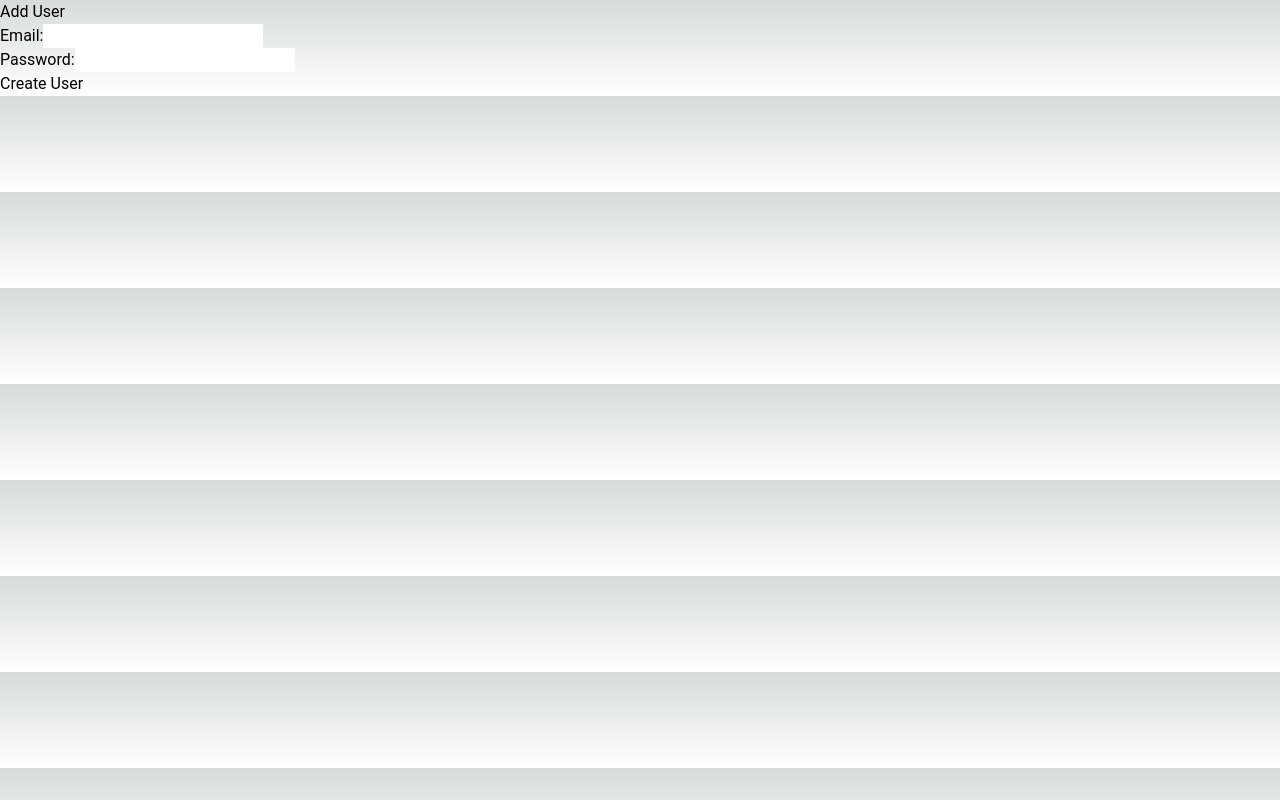
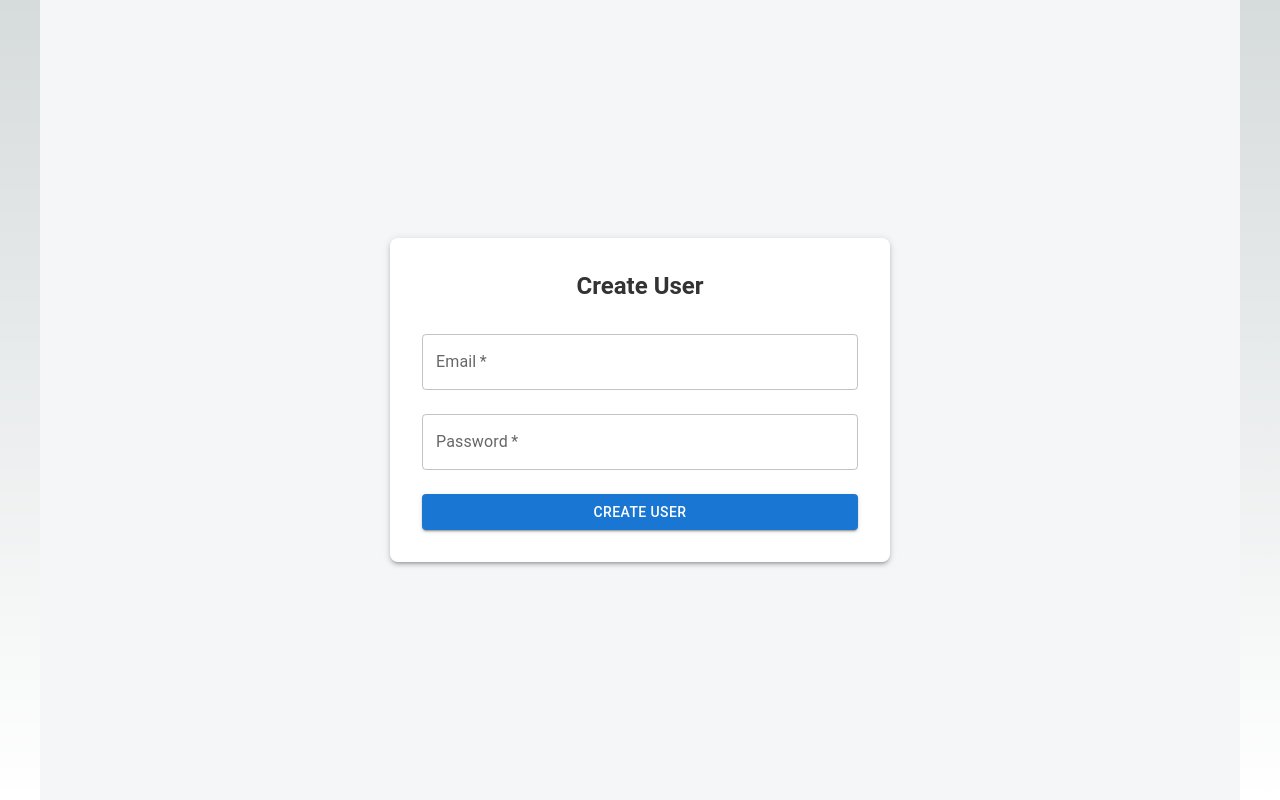
Before and after one commit to Owen-Rose/Chefs-suite, a Next.js app: page /users/add in a window 1280 px wide. Built offline with nearby package versions, Linux system fonts and the light colour scheme; no server answers.

Commit message:
chore: Remove unnecessary code and fix imports in API files

```diff
--- a/components/UserForm.tsx
+++ b/components/UserForm.tsx
@@ -1,10 +1,47 @@
 import { useRouter } from "next/router";
 import { useState, useEffect } from "react";
-import { isFloat64Array } from "util/types";
+import {
+  Container,
+  Typography,
+  TextField,
+  Button,
+  Paper,
+  CircularProgress,
+  Snackbar,
+  Alert,
+} from "@mui/material";
+import { styled } from "@mui/system";
+
+const ContainerStyled = styled(Container)(({ theme }) => ({
+  padding: "2rem",
+  backgroundColor: "#f4f6f8",
+  minHeight: "100vh",
+  display: "flex",
+  justifyContent: "center",
+  alignItems: "center",
+}));
+
+const FormPaper = styled(Paper)(({ theme }) => ({
+  padding: "2rem",
+  maxWidth: "500px",
+  width: "100%",
+  backgroundColor: "#ffffff",
+  borderRadius: "8px",
+}));
+
+const Title = styled(Typography)(({ theme }) => ({
+  color: "#333",
+  fontWeight: "bold",
+  marginBottom: "1rem",
+  textAlign: "center",
+}));
 
 const UserForm = ({ userId = null }) => {
   const [email, setEmail] = useState("");
   const [password, setPassword] = useState("");
+  const [loading, setLoading] = useState(true);
+  const [error, setError] = useState(null);
+  const [success, setSuccess] = useState(null);
   const router = useRouter();
 
   useEffect(() => {
@@ -16,17 +53,21 @@ const UserForm = ({ userId = null }) => {
           const { email } = data;
           setEmail(email);
         } catch (error) {
-                    console.error("Error fetching user: ", error);
+          setError("Error fetching user.");
+        } finally {
+          setLoading(false);
         }
-
       };
 
       fetchUser();
+    } else {
+      setLoading(false);
     }
   }, [userId]);
 
-    const handleSubmit = async (event: any) => {
+  const handleSubmit = async (event) => {
     event.preventDefault();
+    setLoading(true);
     try {
       if (userId) {
         await fetch(`/api/users/${userId}`, {
@@ -45,34 +86,74 @@ const UserForm = ({ userId = null }) => {
           body: JSON.stringify({ email, password }),
         });
       }
+      setSuccess(`User ${userId ? "updated" : "created"} successfully.`);
+      setTimeout(() => {
         router.push("/users");
+      }, 2000);
     } catch (error) {
-            console.error("Error submitting form: ", error);
+      setError("Error submitting form.");
+    } finally {
+      setLoading(false);
     }
   };
 
   return (
+    <ContainerStyled>
+      <FormPaper elevation={3}>
+        <Title variant="h5">{userId ? "Edit User" : "Create User"}</Title>
+        {loading ? (
+          <CircularProgress />
+        ) : (
           <form onSubmit={handleSubmit}>
-            <div>
-                <label>Email:</label>
-                <input
+            <TextField
+              label="Email"
               type="email"
               value={email}
               onChange={(e) => setEmail(e.target.value)}
               required
+              fullWidth
+              margin="normal"
             />
-            </div>
-            <div>
-                <label>Password:</label>
-                <input
+            <TextField
+              label="Password"
               type="password"
               value={password}
               onChange={(e) => setPassword(e.target.value)}
               required={!userId}
+              fullWidth
+              margin="normal"
             />
-            </div>
-            <button type="submit">{userId ? "Update User" : "Create User"}</button>
+            <Button
+              type="submit"
+              variant="contained"
+              color="primary"
+              fullWidth
+              sx={{ mt: 2 }}
+            >
+              {userId ? "Update User" : "Create User"}
+            </Button>
           </form>
+        )}
+      </FormPaper>
+      <Snackbar
+        open={!!success}
+        autoHideDuration={6000}
+        onClose={() => setSuccess(null)}
+      >
+        <Alert onClose={() => setSuccess(null)} severity="success">
+          {success}
+        </Alert>
+      </Snackbar>
+      <Snackbar
+        open={!!error}
+        autoHideDuration={6000}
+        onClose={() => setError(null)}
+      >
+        <Alert onClose={() => setError(null)} severity="error">
+          {error}
+        </Alert>
+      </Snackbar>
+    </ContainerStyled>
   );
 };
 
--- a/components/UserList.tsx
+++ b/components/UserList.tsx
@@ -1,8 +1,74 @@
 import { useEffect, useState } from "react";
 import Link from "next/link";
+import {
+  Container,
+  Typography,
+  Button,
+  Table,
+  TableBody,
+  TableCell,
+  TableContainer,
+  TableHead,
+  TableRow,
+  Paper,
+  IconButton,
+  CircularProgress,
+  Snackbar,
+  Alert,
+  Dialog,
+  DialogActions,
+  DialogContent,
+  DialogContentText,
+  DialogTitle,
+} from "@mui/material";
+import { Add, Edit, Delete } from "@mui/icons-material";
+import { styled } from "@mui/system";
+
+const ContainerStyled = styled(Container)(({ theme }) => ({
+  padding: "2rem",
+  backgroundColor: "#f4f6f8",
+  minHeight: "100vh",
+}));
+
+const HeaderStyled = styled("div")({
+  display: "flex",
+  justifyContent: "space-between",
+  alignItems: "center",
+  marginBottom: "1rem",
+});
+
+const TableStyled = styled(Table)(({ theme }) => ({
+  minWidth: 650,
+  backgroundColor: "#ffffff",
+  borderRadius: "8px",
+}));
+
+const ActionsStyled = styled("div")({
+  display: "flex",
+  gap: "0.5rem",
+});
+
+const Title = styled(Typography)(({ theme }) => ({
+  color: "#333",
+  fontWeight: "bold",
+  marginBottom: "1rem",
+}));
+
+const AddButton = styled(Button)(({ theme }) => ({
+  backgroundColor: "#1976d2",
+  color: "#ffffff",
+  "&:hover": {
+    backgroundColor: "#115293",
+  },
+}));
 
 const UserList = () => {
   const [users, setUsers] = useState([]);
+  const [loading, setLoading] = useState(true);
+  const [error, setError] = useState(null);
+  const [success, setSuccess] = useState(null);
+  const [open, setOpen] = useState(false);
+  const [selectedUser, setSelectedUser] = useState(null);
 
   useEffect(() => {
     const fetchUsers = async () => {
@@ -11,51 +77,131 @@ const UserList = () => {
         const data = await response.json();
         setUsers(data);
       } catch (error) {
-                console.error("Error fetching users: ", error);
+        setError("Error fetching users.");
+      } finally {
+        setLoading(false);
       }
-        }
+    };
     fetchUsers();
   }, []);
 
-    const handleDelete = async (id: string) => {
+  const handleDelete = async (id) => {
     try {
       await fetch(`/api/users/${id}`, {
         method: "DELETE",
       });
-            setUsers(users.filter((user: any) => user.id !== id));
+      setUsers(users.filter((user) => user.uid !== id));
+      setSuccess("User deleted successfully.");
     } catch (error) {
-            console.error("Error deleting user: ", error);
+      setError("Error deleting user.");
     }
-    }
+  };
+
+  const handleOpenDialog = (user) => {
+    setSelectedUser(user);
+    setOpen(true);
+  };
+
+  const handleCloseDialog = () => {
+    setOpen(false);
+    setSelectedUser(null);
+  };
 
   return (
-        <div>
-            <h1>User Management</h1>
-            <Link href="/users/add">
-                <a>Add User</a>
+    <ContainerStyled>
+      <HeaderStyled>
+        <Title variant="h4">User Management</Title>
+        <Link href="/users/add" passHref>
+          <AddButton variant="contained" startIcon={<Add />}>
+            Add User
+          </AddButton>
         </Link>
-            <table>
-                <thead>
-                    <tr>
-                        <th>Email</th>
-                        <th>Actions</th>
-                    </tr>
-                </thead>
-                <tbody>
-                    {users.map((user: any) => (
-                        <tr key={user.id}>
-                            <td>{user.email}</td>
-                            <td>
-                                <Link href={`/users/${user.id}`}>
-                                    <button>Edit</button>
+      </HeaderStyled>
+      {loading ? (
+        <CircularProgress />
+      ) : error ? (
+        <Alert severity="error">{error}</Alert>
+      ) : (
+        <TableContainer component={Paper}>
+          <TableStyled aria-label="user table">
+            <TableHead>
+              <TableRow>
+                <TableCell>Email</TableCell>
+                <TableCell>Actions</TableCell>
+              </TableRow>
+            </TableHead>
+            <TableBody>
+              {users.map((user) => (
+                <TableRow key={user.uid}>
+                  <TableCell>{user.email}</TableCell>
+                  <TableCell>
+                    <ActionsStyled>
+                      <Link href={`/users/${user.uid}`} passHref>
+                        <IconButton color="primary">
+                          <Edit />
+                        </IconButton>
                       </Link>
-                                <button onClick={() => handleDelete(user.id)}>Delete</button>
-                            </td>
-                        </tr>
+                      <IconButton
+                        color="secondary"
+                        onClick={() => handleOpenDialog(user)}
+                      >
+                        <Delete />
+                      </IconButton>
+                    </ActionsStyled>
+                  </TableCell>
+                </TableRow>
               ))}
-                </tbody>
-            </table>
-        </div>
+            </TableBody>
+          </TableStyled>
+        </TableContainer>
+      )}
+      <Snackbar
+        open={!!success}
+        autoHideDuration={6000}
+        onClose={() => setSuccess(null)}
+      >
+        <Alert onClose={() => setSuccess(null)} severity="success">
+          {success}
+        </Alert>
+      </Snackbar>
+      <Snackbar
+        open={!!error}
+        autoHideDuration={6000}
+        onClose={() => setError(null)}
+      >
+        <Alert onClose={() => setError(null)} severity="error">
+          {error}
+        </Alert>
+      </Snackbar>
+      <Dialog
+        open={open}
+        onClose={handleCloseDialog}
+        aria-labelledby="alert-dialog-title"
+        aria-describedby="alert-dialog-description"
+      >
+        <DialogTitle id="alert-dialog-title">Delete User</DialogTitle>
+        <DialogContent>
+          <DialogContentText id="alert-dialog-description">
+            Are you sure you want to delete the user {selectedUser?.email}?
+          </DialogContentText>
+        </DialogContent>
+        <DialogActions>
+          <Button onClick={handleCloseDialog} color="primary">
+            Cancel
+          </Button>
+          <Button
+            onClick={() => {
+              handleDelete(selectedUser.uid);
+              handleCloseDialog();
+            }}
+            color="secondary"
+            autoFocus
+          >
+            Delete
+          </Button>
+        </DialogActions>
+      </Dialog>
+    </ContainerStyled>
   );
 };
 
--- a/pages/api/recipes.ts
+++ b/pages/api/recipes.ts
@@ -10,8 +10,6 @@ export default async function handler(
     const { db } = await connectToDatabase();
     console.log("Connected to MongoDB");
 
-    const db = client.db("recipesDB");
-
     const recipes = await db.collection("recipes").find({}).toArray();
     console.log("Fetched recipes:", recipes);
 
--- a/pages/users/add.tsx
+++ b/pages/users/add.tsx
@@ -1,12 +1,11 @@
 import UserForm from "@/components/UserForm";
 
 const AddUserPage = () => {
-    return (
-        <div>
-            <h1>Add User</h1>
-            <UserForm />
-        </div>
-    )
-}
+  return (
+    <div>
+      <UserForm />
+    </div>
+  );
+};
 
 export default AddUserPage;
```
Also changed, not shown: pages/api/users/[id].ts (+37 -19 lines), pages/api/users/index.ts (+18 -9 lines). Lines whose indentation alone changed are shown as unchanged.
